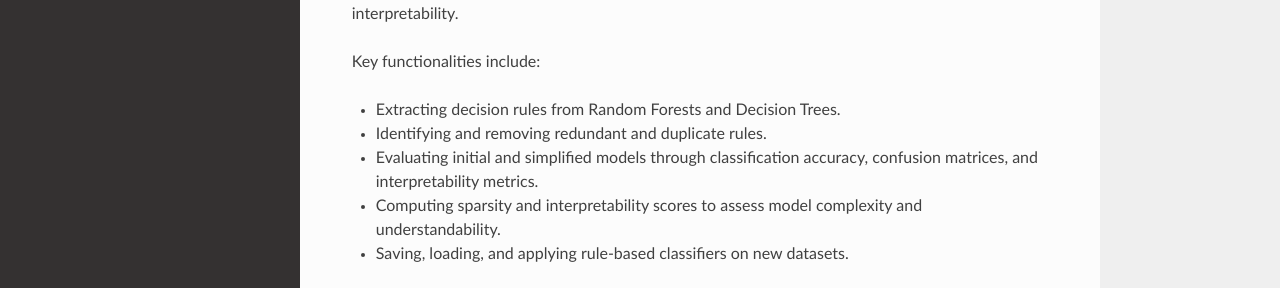
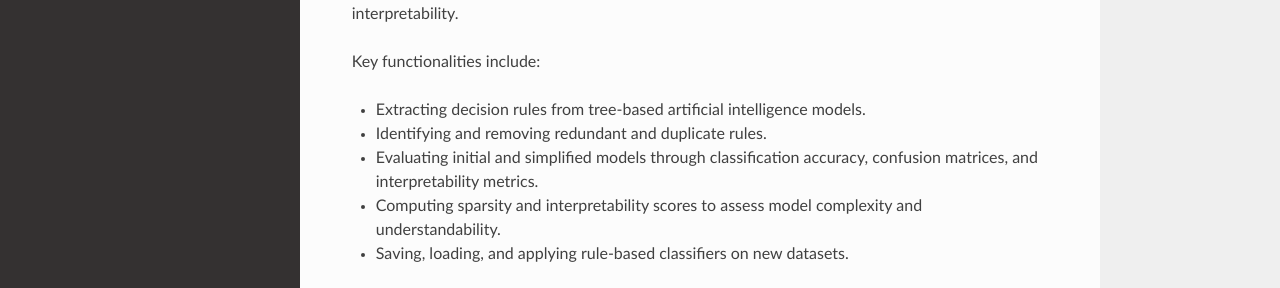
Before and after one commit to GrupoCybersegurancaVirtus/pyruleanalyzer, a Sphinx documentation site: the page built from docs/index.rst, in a window 1280 px wide. Shown: the part 230-518 px from the top of the page. Built offline with Sphinx 7.4.7 and the Read the Docs theme 3.1.0, drawn with Linux system fonts in a browser that asks for light colours.

Commit message:
Updating documentation

```diff
--- a/docs/index.rst
+++ b/docs/index.rst
@@ -4,7 +4,7 @@ Overview
 
 Key functionalities include:
 
-* Extracting decision rules from Random Forests and Decision Trees.
+* Extracting decision rules from tree-based artificial intelligence models.
 * Identifying and removing redundant and duplicate rules.
 * Evaluating initial and simplified models through classification accuracy, confusion matrices, and interpretability metrics.
 * Computing sparsity and interpretability scores to assess model complexity and understandability.
```
